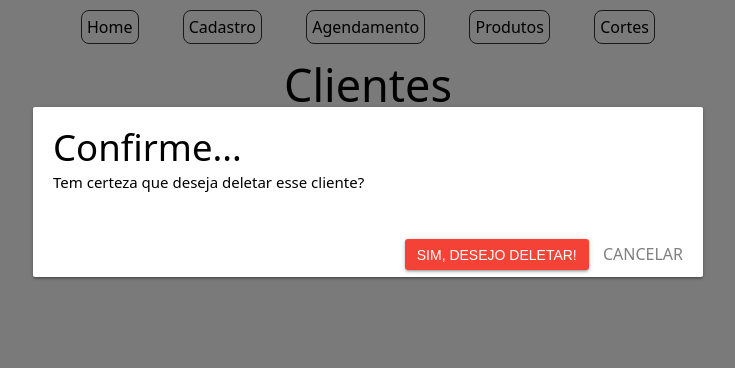
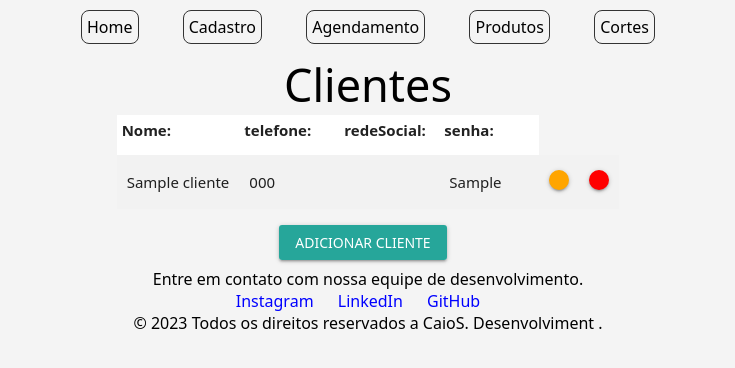
Before and after one commit to CaioSergio93/Barbearia-PHP, a PHP site: page /cadastro.php in a window 1280 px wide. Shown: the top 368 px of the page, without its empty margins (272-1007 px from the left). Run offline with PHP 8.4, Linux system fonts and the light colour scheme; tables that the repository leaves empty or names only in its code hold one stand-in row (values such as "Sample post"); data that the repository does not hold is empty.

Commit message:
versao final

```diff
--- a/cadastro.php
+++ b/cadastro.php
@@ -27,29 +27,31 @@ include_once 'includes/mensagem.php';
 				$sql = "SELECT * FROM cliente";
 				$resultado = mysqli_query($connect, $sql);
 
-				if(mysqli_num_rows($resultado) > 0):
-				while($dados = mysqli_fetch_array($resultado)):
+				if (mysqli_num_rows($resultado) > 0) :
+					while ($dados = mysqli_fetch_array($resultado)) :
 				?>
 						<tr>
-					<td><?php echo $dados['nome'];?></td>
-					<td><?php echo $dados['telefone'];?></td>
-					<td><?php echo $dados['redeSocial'];?></td>
-					<td><?php echo $dados['senha'];?></td>
+							<td><?php echo $dados['nome']; ?></td>
+							<td><?php echo $dados['telefone']; ?></td>
+							<td><?php echo $dados['redeSocial']; ?></td>
+							<td><?php echo $dados['senha']; ?></td>
+
 							<td>
 								<a href="editar.php?id=<?php echo $dados['id']; ?>">
 									<img src="css/img/pencil.png" class="img">
 								</a>
 							</td>
+
 							<td>
-						<a onclick="deletar()" href="#modal<?php echo $dados['id'];?>">
-								<img src="css/img/trash.png" class="img-del">
+								<a href="#modal <?php echo $dados ['id']; ?>">
+									<img src="css/img/trash.png" class="img-del" onclick="deletar()">
 								</a>
+
 							</td>
 						</tr>
 
-				<!-- Modal Structure -->
 						<div class="modal-container">
-				  <div id="modal<?php echo $dados['id'];?>" class="modal">
+							<div id="modal<?php echo $dados['id']; ?>" class="modal">
 								<div class="modal-content">
 									<h4 class="title-modal">Confirme...</h4>
 									<p>Tem certeza que deseja deletar esse cliente?</p>
@@ -57,16 +59,16 @@ include_once 'includes/mensagem.php';
 
 								<div class="modal-footer">
 									<form action="php_action/delete.php" method="POST" class="modal-footer">
-				      	<input type="hidden" name="id" value="<?php echo $dados['id'];?>">
+										<input type="hidden" name="id" value="<?php echo $dados['id']; ?>">
 										<button type="submit" name="btn-deletar" class="btn-red">Sim, desejo deletar!</button>
-				      	<a href="#!" class="btn-cancelar" onclick="modalClose()">Cancelar</a>
+										<a href="#!" class="btn-cancelar" onclick="cancelarDelecao()">Cancelar</a>
 									</form>
 								</div>
 							</div>
 						</div>
 
 					<?php endwhile;
-				else: ?>
+				else : ?>
 
 					<tr>
 						<td>-</td>
@@ -81,8 +83,56 @@ include_once 'includes/mensagem.php';
 			</tbody>
 		</table>
 		</br>
+	<div class="botao">
 		<a href="adicionar.php" class="btn-adicionar">Adicionar cliente</a>
-
+	</div>
 
 	</div>
 </div>
+
+<script type="text/javascript">
+    function deletar() {
+        let modal = document.querySelector('.modal-container');
+        modal.style.display = 'block';
+    }
+
+    function modalClose() {
+        let modal = document.querySelector('.modal-container');
+        modal.style.display = 'none';
+
+        const divMessage = document.querySelector(".alert");
+        const msg = "Deletar Cliente cancelado";
+
+        const message = document.createElement("div");
+        message.classList.add("message");
+        message.innerText = msg;
+        divMessage.appendChild(message);
+
+        setTimeout(() => {
+            message.style.display = "none";
+        }, 3000);
+    }
+
+    function adicionar() {
+        const divMessage = document.querySelector(".alert");
+        const msg = "Cadastrado com sucesso!";
+
+        const message = document.createElement("div");
+        message.classList.add("message");
+        message.innerText = msg;
+        divMessage.appendChild(message);
+
+        setTimeout(() => {
+            message.style.display = "none";
+        }, 3000);
+    }
+
+    function cancelarDelecao() {
+        modalClose();
+    }
+</script>
+
+<?php
+//Footer
+include_once 'includes/footer.php';
+?>
--- a/css/cortes.css
+++ b/css/cortes.css
@@ -21,7 +21,6 @@ table.compact-table tr:nth-child(2n) {
     background-color: #fff;
 }
 
-/* Estilos adicionais para a tabela */
 .table-actions {
     display: flex;
     align-items: center;
--- a/css/footer1.css
+++ b/css/footer1.css
@@ -1,4 +1,3 @@
-
 body {
     margin: 0;
     padding: 0;
@@ -13,7 +12,6 @@ main {
 }
 
 footer {
-
     color: black;
     text-align: center;
     padding: 15px;
--- a/css/style.css
+++ b/css/style.css
@@ -203,6 +203,7 @@ tbody > tr:nth-child(2n){
 
     animation: animate;
     animation-duration: 800ms;
+    display: none;
 }
 
 @keyframes animate{
--- a/includes/footer.php
+++ b/includes/footer.php
@@ -19,9 +19,6 @@
 
 
 </footer>
-
-
-
 <script type="text/javascript">
 
         function deletar(){
@@ -61,3 +58,5 @@
         }
 
     </script>
+    </body>
+  </html>
--- a/includes/header.php
+++ b/includes/header.php
@@ -16,6 +16,7 @@
   <link rel="stylesheet" type="text/css" href="css/footer1.css">
   <link rel="stylesheet" type="text/css" href="css/agendamento.css">
   <link rel="stylesheet" type="text/css" href="css/editar.css">
+  <link rel="stylesheet" type="text/css" href="css/model.css">
 
 </head>
 
--- a/includes/mensagem.php
+++ b/includes/mensagem.php
@@ -1,28 +1,10 @@
 <?php
+// Sessão
 session_start();
-if(isset($_SESSION['mensagem']) && $_SESSION['mensagem'] === 'deletar'): ?>
-<script>
-	document.addEventListener("DOMContentLoaded", function() {
-		function deletar(){
-			let modal = document.querySelector('.modal-container');
-			modal.style.display = 'block';
+if(isset($_SESSION['mensagem'])): ?>
 
-			const divMessage = document.querySelector(".alert");
-			const msg = "Deletar Cliente cancelado";
+<?php
+endif;
+session_unset();
 
-			const message = document.createElement("div");
-			message.classList.add("message");
-			message.innerText = msg;
-			divMessage.appendChild(message);
-			setTimeout(() => {
-				message.style.display = "none" ;
-			}, 3000);
-		}
-
-		deletar();
-	});
-<?php
-session_unset();
-endif;
 ?>
-</script>
```
Lines whose indentation alone changed are shown as unchanged.
